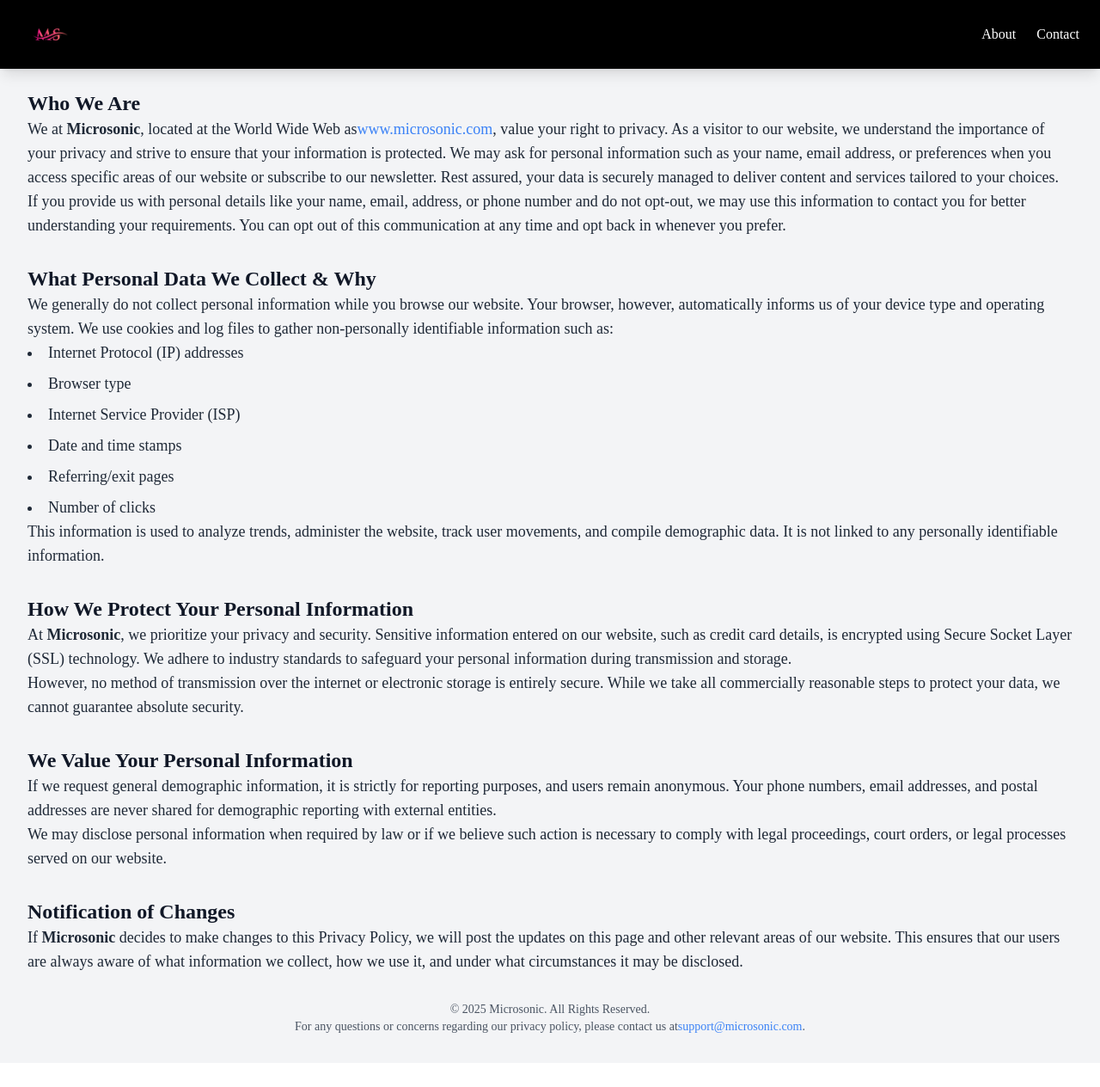
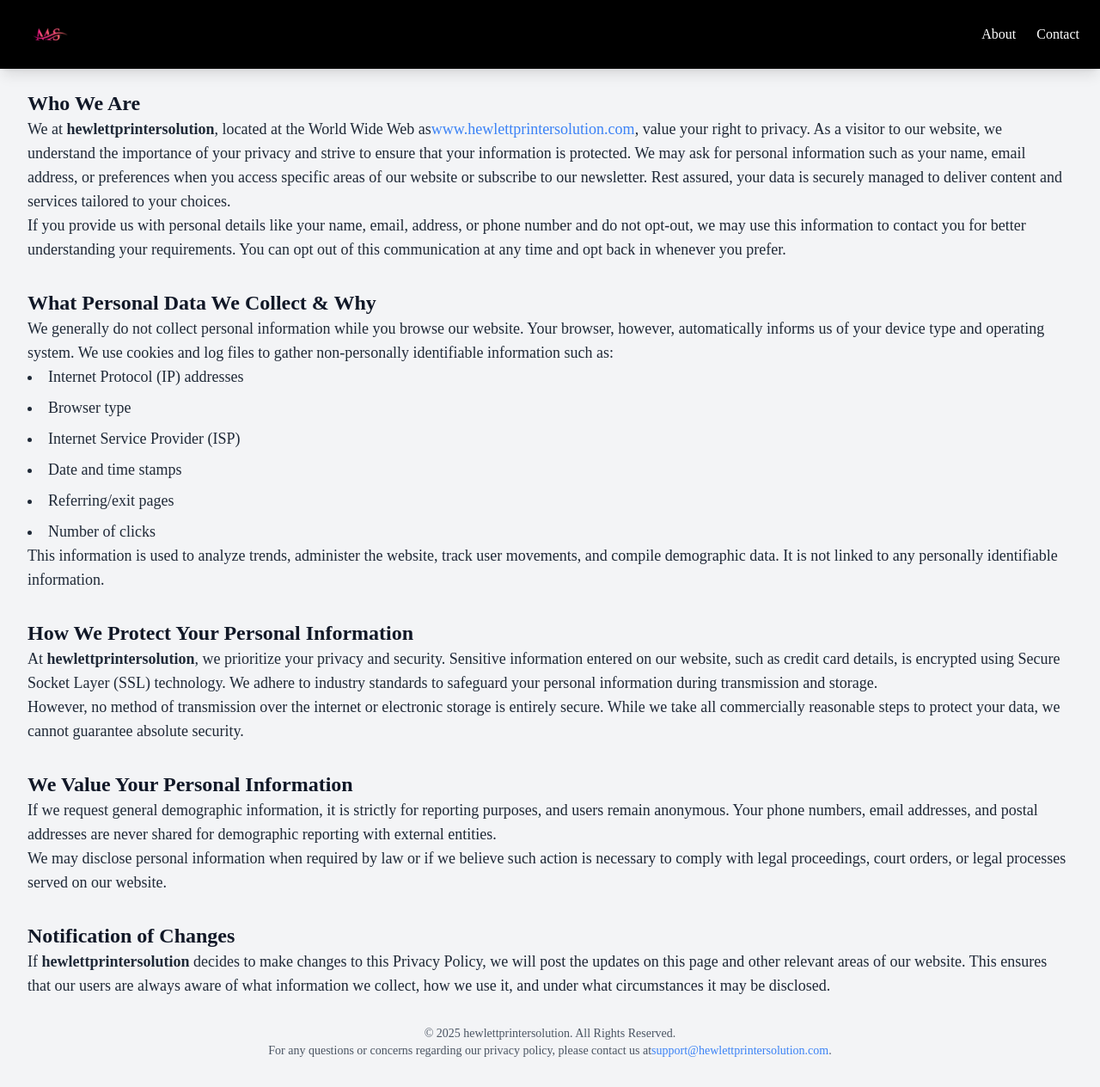
Before and after one commit to rafatparween/design_second, a React (Vite) app: page /privacy-policy in a window 1280 px wide. Shown: the whole page at 86% size. Before the commit the page ends 1236 px from the top, so only its background shows below. Built offline with nearby package versions, Linux system fonts and the light colour scheme.

Commit message:
Update privacyPolicy.jsx

```diff
--- a/src/page/privacyPolicy.jsx
+++ b/src/page/privacyPolicy.jsx
@@ -6,8 +6,8 @@
             <section>
                 <h2 class="text-2xl font-semibold text-gray-900">Who We Are</h2>
                 <p class="text-lg">
-                    We at <strong>Microsonic</strong>, located at the World Wide Web as
-                    <a href="http://microsonic.com" class="text-blue-500 hover:underline">www.microsonic.com</a>, value your right to privacy.
+                    We at <strong>hewlettprintersolution</strong>, located at the World Wide Web as
+                    <a href="http://hewlettprintersolution.com" class="text-blue-500 hover:underline">www.hewlettprintersolution.com</a>, value your right to privacy.
                     As a visitor to our website, we understand the importance of your privacy and strive to ensure that your information is protected.
                     We may ask for personal information such as your name, email address, or preferences when you access specific areas of our website or subscribe to our newsletter.
                     Rest assured, your data is securely managed to deliver content and services tailored to your choices.
@@ -40,7 +40,7 @@
             <section>
                 <h2 class="text-2xl font-semibold text-gray-900">How We Protect Your Personal Information</h2>
                 <p class="text-lg">
-                    At <strong>Microsonic</strong>, we prioritize your privacy and security. Sensitive information entered on our website, such as credit card details, is encrypted using Secure Socket Layer (SSL) technology.
+                    At <strong>hewlettprintersolution</strong>, we prioritize your privacy and security. Sensitive information entered on our website, such as credit card details, is encrypted using Secure Socket Layer (SSL) technology.
                     We adhere to industry standards to safeguard your personal information during transmission and storage.
                 </p>
                 <p class="text-lg">
@@ -61,19 +61,18 @@
             <section>
                 <h2 class="text-2xl font-semibold text-gray-900">Notification of Changes</h2>
                 <p class="text-lg">
-                    If <strong>Microsonic</strong> decides to make changes to this Privacy Policy, we will post the updates on this page and other relevant areas of our website.
+                    If <strong>hewlettprintersolution</strong> decides to make changes to this Privacy Policy, we will post the updates on this page and other relevant areas of our website.
                     This ensures that our users are always aware of what information we collect, how we use it, and under what circumstances it may be disclosed.
                 </p>
             </section>
 
             <footer class="text-center text-gray-600">
-                <p class="text-sm">© 2025 Microsonic. All Rights Reserved.</p>
+                <p class="text-sm">© 2025 hewlettprintersolution. All Rights Reserved.</p>
                 <p class="text-sm">
                     For any questions or concerns regarding our privacy policy, please contact us at
-                    <a href="mailto:support@microsonic.com" class="text-blue-500 hover:underline">support@microsonic.com</a>.
+                    <a href="mailto:support@hewlettprintersolution.com" class="text-blue-500 hover:underline">support@hewlettprintersolution.com</a>.
                 </p>
             </footer>
         </div>
-
     </>
 }
```
